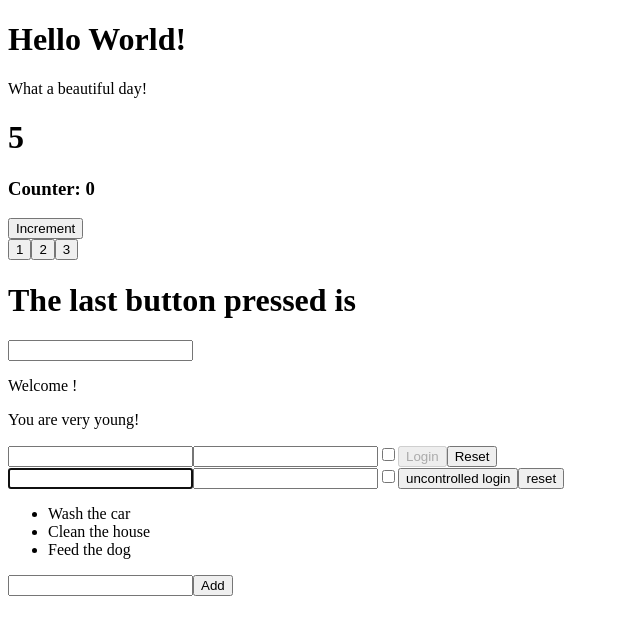
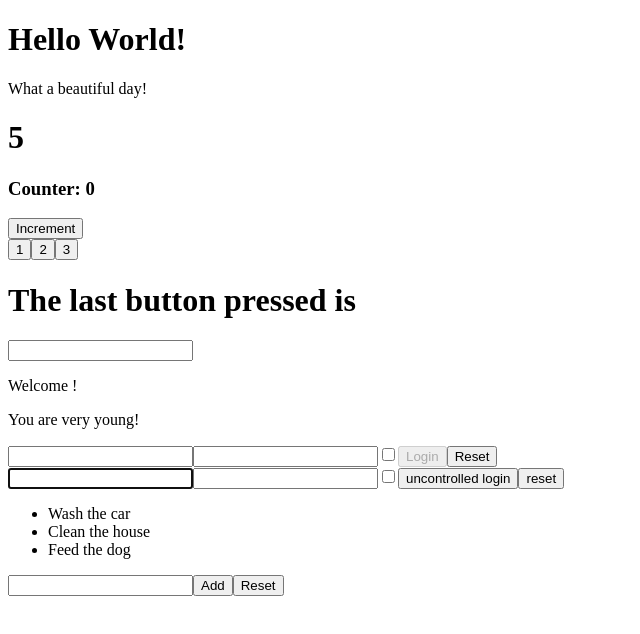
Before and after one commit to nicpes/react_exercises, a React (Create React App) app: page / in a window 1280 px wide. Shown: the top 634 px of the page, without its empty margins (0-640 px from the left). Built offline with nearby package versions, Linux system fonts and the light colour scheme.

Commit message:
lists-05

```diff
--- a/src/TodoList.js
+++ b/src/TodoList.js
@@ -12,7 +12,11 @@ export class TodoList extends React.Component {
     this.setState({ todos: [...this.state.todos, this.myRef.current.value] });
     this.myRef.current.value = "";
   };
-
+  handleResetItems = () => {
+    this.setState({
+      todos: [],
+    });
+  };
   render() {
     return (
       <div>
@@ -25,6 +29,7 @@ export class TodoList extends React.Component {
         <button id="button" onClick={this.handleItemValue}>
           Add
         </button>
+        <button onClick={this.handleResetItems}>Reset</button>
       </div>
     );
   }
```
